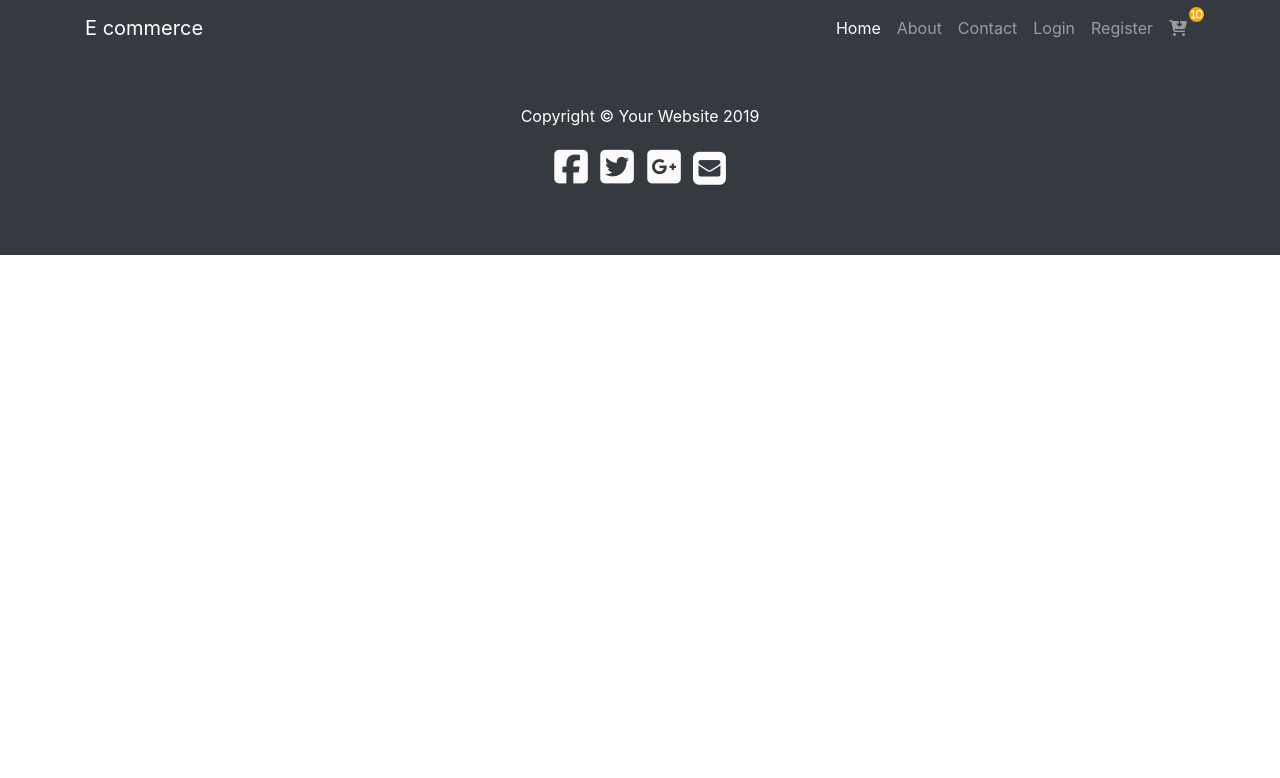
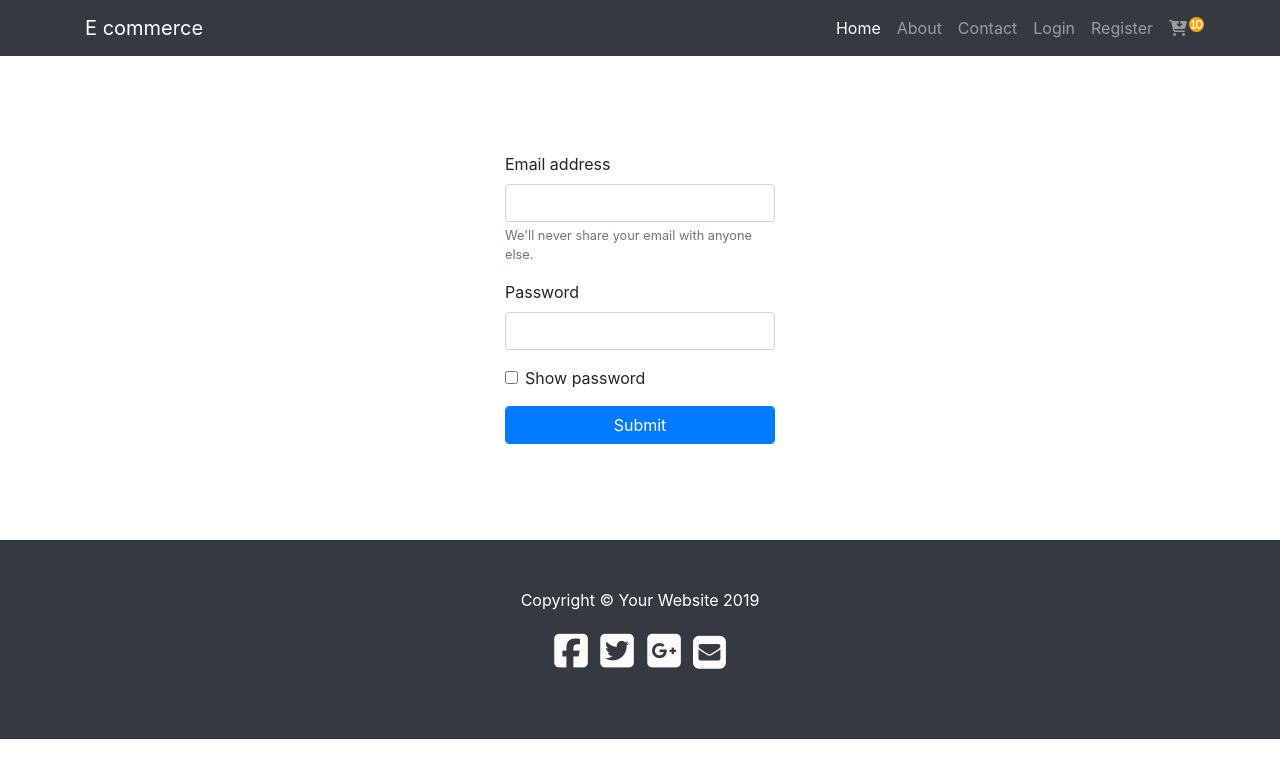
Before and after one commit to Bakhtiyar-Garashov/E-commerce, a Django app: page /accounts/login in a window 1280 px wide. Shown: the top 778 px of the page. Run offline with Django 3.2, Linux system fonts and the light colour scheme; some libraries are stand-ins or nearby versions.

Commit message:
login form added

```diff
--- a/E_shop/static/css/base.css
+++ b/E_shop/static/css/base.css
@@ -47,9 +47,7 @@
 /* badge css for card icon */
 
 .notify-badge {
-    position: absolute;
     width: 15px;
-    top: 5px;
     height: 15px;
     margin: 2px;
     background: orange;
@@ -59,3 +57,17 @@
     color: white;
     font-size: 10px;
 }
+
+@media only screen and (min-width: 990px) {
+    .notify-badge {
+        position: absolute;
+        top: 15px;
+    }
+}
+
+@media only screen and (max-width: 990px) {
+    .notify-badge {
+        position: absolute;
+        top: 250px;
+    }
+}
--- /dev/null
+++ b/E_shop/static/css/login.css
@@ -0,0 +1,6 @@
+.login-wrap {
+    max-width: 300px;
+    width: 300px;
+    margin: 0 auto;
+    padding: 96px 15px;
+}
--- /dev/null
+++ b/E_shop/static/vendor/js/login.js
@@ -0,0 +1,9 @@
+function togglePasswordField() {
+    var pwrdField = document.getElementById('InputPassword1'); // get password field by id
+    if (pwrdField.type === "password") { //if type is pswrd, make it text to show
+        pwrdField.type = "text";
+    } else {
+        pwrdField.type = "password"; //if type is not pswrd, make it pswrd
+    }
+
+}
--- a/E_shop/templates/accounts/login.html
+++ b/E_shop/templates/accounts/login.html
@@ -5,7 +5,27 @@
 {% block body %}
 
 
+<div class='login-wrap'>
 
+<form>
+  <div class="form-group">
+    <label for="exampleInputEmail1">Email address</label>
+    <input type="email" class="form-control" id="exampleInputEmail1" aria-describedby="emailHelp">
+    <small id="emailHelp" class="form-text text-muted">We'll never share your email with anyone else.</small>
+  </div>
+  <div class="form-group">
+    <label for="exampleInputPassword1">Password</label>
+    <input type="password" class="form-control" id="InputPassword1">
+  </div>
+  <div class="form-group form-check">
+    <input type="checkbox" class="form-check-input" onClick="togglePasswordField()" id="exampleCheck1">
+    <label class="form-check-label" id="check1" for="exampleCheck1">Show password</label>
+  </div>
+  <button type="submit" class="btn btn-primary form-control">Submit</button>
+</form>
+
+
+</div>
 
 
 {% endblock body %}
--- a/E_shop/templates/shop/base.html
+++ b/E_shop/templates/shop/base.html
@@ -58,7 +58,7 @@
                         <a class="nav-link" href="#">Register</a>
                     </li>
                      <li class="nav-item">
-                        <a class="nav-link" href="#"><i class="fas fa-cart-arrow-down"> <span class="notify-badge">10</span></i></a>
+                        <a class="nav-link" href="#" id='card'><i class="fas fa-cart-arrow-down"> <span class="notify-badge">10</span></i></a>
                     </li>
                 </ul>
             </div>
```
